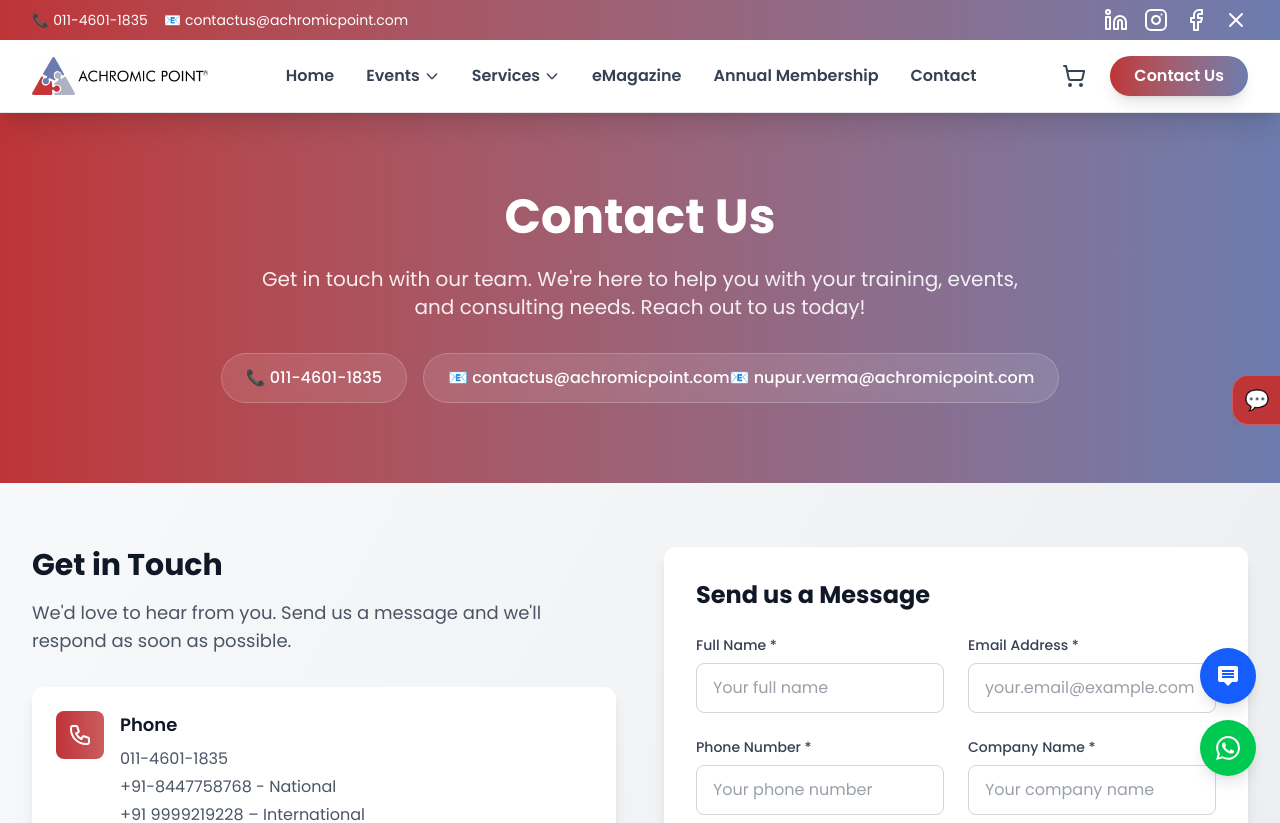
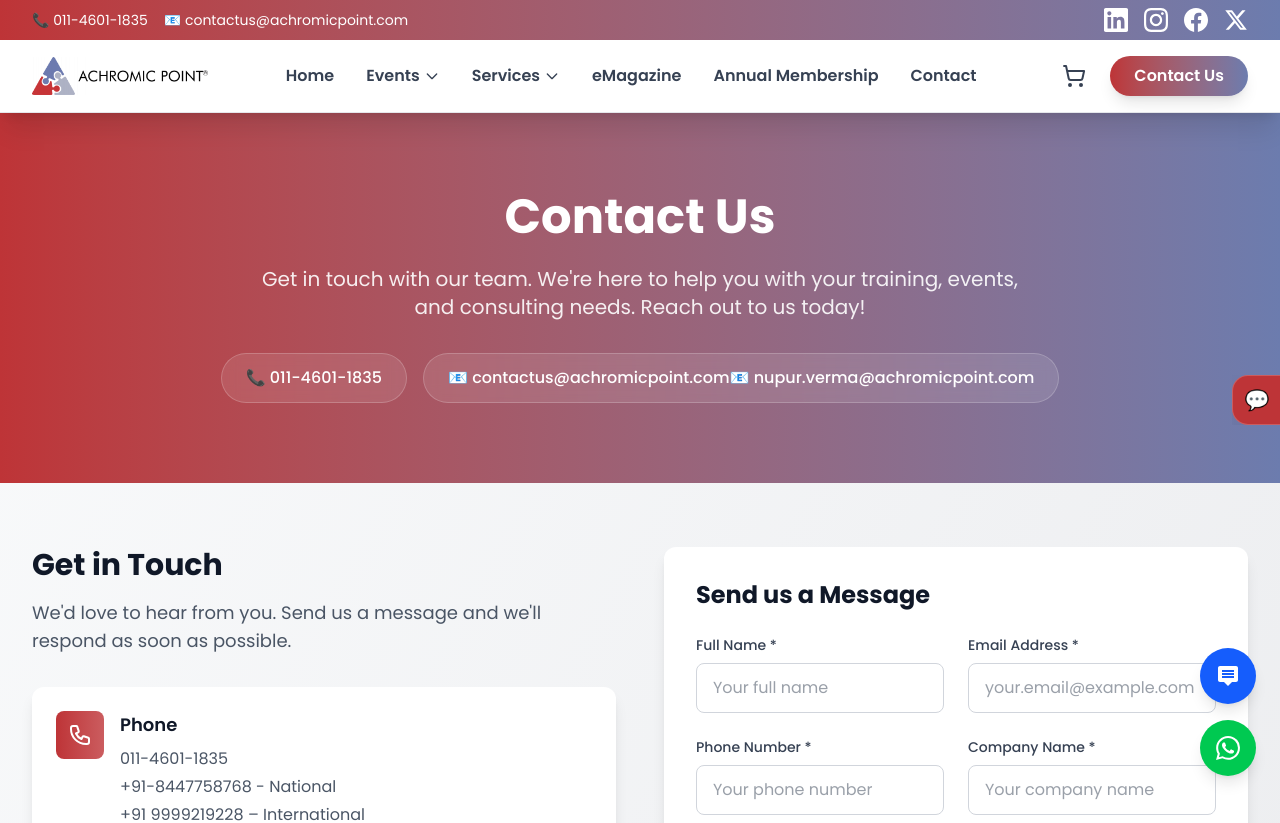
Before and after one commit to rajatv7865v/achromic-web, a Next.js app: page /contact-us in a window 1280 px wide. Shown: the top 823 px of the page. Built offline with nearby package versions, Linux system fonts and the light colour scheme.

Commit message:
add data

```diff
--- a/src/app/contact-us/page.tsx
+++ b/src/app/contact-us/page.tsx
@@ -173,7 +173,7 @@
       title: "Business Hours",
       details: [
         "Monday - Friday: 9:30 AM - 6:00 PM",
-        "1st & 3rd Saturday: 09:30 AM - 6:00 PM",
+        "1st, 3rd & 5th Saturday: 09:30 AM - 6:00 PM",
       ],
       color: "from-[#be3437] to-[#6c7cae]",
     },
@@ -441,7 +441,7 @@
       <div className="bg-gray-100 py-16">
         <div className="max-w-7xl mx-auto px-4 sm:px-6 lg:px-8">
           <div className="text-center mb-12">
-            <h2 className="text-3xl font-bold text-gray-900 mb-4">Find Us</h2>
+            <h2 className="text-3xl font-bold text-gray-900 mb-4">Visit our office in New Delhi</h2>
             <p className="text-lg text-gray-600">
               Visit our office in New Delhi for in-person consultations
             </p>
--- a/src/app/page.tsx
+++ b/src/app/page.tsx
@@ -1082,10 +1082,7 @@
                     </h3>
 
                     <div className='flex items-center justify-between text-sm text-gray-500 mb-4'>
-                      <div className='flex items-center space-x-1'>
-                        <UsersIcon className='w-4 h-4' />
-                        <span>{event.attendees} attendees</span>
-                      </div>
+
                       <div className='flex items-center space-x-1'>
                         {renderStars(event.rating)}
                         <span className='text-xs text-gray-500 ml-1'>
--- a/src/components/Testimonials/index.tsx
+++ b/src/components/Testimonials/index.tsx
@@ -55,32 +55,23 @@
 const testimonials: Testimonial[] = [
   {
     id: 1,
-    name: "Sendil Kumar",
+    name: "Ahmed Zaki",
     initials: "SK",
-    role: "Fraud Risk Professional",
-    company: "Risk Management Expert",
+    role: "Independent Arbitrator",
+    company: "SVP Legal Affairs - Al Hamra Group LLC",
     quote:
-      "Appreciate the Course & Content, Spread over Two days, meticulously planned, & the Trainer is having enough knowledge across wide range of topics in fraud risk space upto POSH. Truly A Complete session, lows- need to give enough time in simulation session, Good One for Fraud Risk Professionals, Kudos to GT & Achromic Point.",
+      `I want to extend my heartfelt appreciation to my fellow outstanding panellists —
+Andrea, Wolora, Awanish and Vijai— for sharing their valuable insights and candid
+perspectives. Your practical advice and thought-provoking contributions made this
+
+discussion truly engaging and impactful.`,
     rating: 5,
     event: "Fraud Risk Management Course",
     gradientFrom: "#6c7cae",
     gradientTo: "#9c408c",
     animation: "animate-bounce-slow",
   },
-  {
-    id: 2,
-    name: "Sarvpriya Sonal",
-    initials: "SS",
-    role: "Tax Professional",
-    company: "GST Expert",
-    quote:
-      "The seminar sessions were really great and in depth for GST with immense learning. Recently I had an opportunity with another such session but it was not in comparison to. On a positive note, if you have material for furthering learning on GST, I will be highly obliged if you do share the same.",
-    rating: 5,
-    event: "GST Seminar",
-    gradientFrom: "#9c408c",
-    gradientTo: "#be3437",
-    animation: "animate-spin-slow",
-  },
+
 ];
 
 export default function Testimonials({ className = "" }: TestimonialsProps) {
--- a/src/components/header/index.tsx
+++ b/src/components/header/index.tsx
@@ -139,31 +139,70 @@
               <a
                 href="https://www.linkedin.com/company/30248529/admin/page-posts/published/"
                 target="_blank"
-                  className="hover:text-white/80 transition-colors"
+                rel="noopener noreferrer"
+                className="text-white transition-colors"
+                aria-label="LinkedIn"
               >
-                  <LinkedinIcon />
+                <svg
+                  className="w-6 h-6"
+                  fill="currentColor"
+                  viewBox="0 0 24 24"
+                >
+                  <path d="M20.447 20.452h-3.554v-5.569c0-1.328-.027-3.037-1.852-3.037-1.853 0-2.136 1.445-2.136 2.939v5.667H9.351V9h3.414v1.561h.046c.477-.9 1.637-1.85 3.37-1.85 3.601 0 4.267 2.37 4.267 5.455v6.286zM5.337 7.433c-1.144 0-2.063-.926-2.063-2.065 0-1.138.92-2.063 2.063-2.063 1.14 0 2.064.925 2.064 2.063 0 1.139-.925 2.065-2.064 2.065zm1.782 13.019H3.555V9h3.564v11.452zM22.225 0H1.771C.792 0 0 .774 0 1.729v20.542C0 23.227.792 24 1.771 24h20.451C23.2 24 24 23.227 24 22.271V1.729C24 .774 23.2 0 22.222 0h.003z" />
+                </svg>
               </a>
               <a
                 href="https://www.instagram.com/achromicpoint/"
                 target="_blank"
-                  className="hover:text-white/80 transition-colors"
+                rel="noopener noreferrer"
+                className="text-white transition-colors"
+                aria-label="Instagram"
               >
-                  <InstagramIcon />
-                </a>
-
-                <a
-                  href="https://www.facebook.com/AchromicPoint"
-                  target="_blank"
-                  className="hover:text-white/80 transition-colors"
+                <svg
+                  className="w-6 h-6"
+                  fill="currentColor"
+                  viewBox="0 0 24 24"
                 >
-                  <FacebookIcon />
+                  <path d="M12 2.163c3.204 0 3.584.012 4.85.07 3.252.148 4.771 1.691 4.919 4.919.058 1.265.069 1.645.069 4.849 0 3.205-.012 3.584-.069 4.849-.149 3.225-1.664 4.771-4.919 4.919-1.266.058-1.644.07-4.85.07-3.204 0-3.584-.012-4.849-.07-3.26-.149-4.771-1.699-4.919-4.92-.058-1.265-.07-1.644-.07-4.849 0-3.204.013-3.583.07-4.849.149-3.227 1.664-4.771 4.919-4.919 1.266-.057 1.645-.069 4.849-.069zm0-2.163c-3.259 0-3.667.014-4.947.072-4.358.2-6.78 2.618-6.98 6.98-.059 1.281-.073 1.689-.073 4.948 0 3.259.014 3.668.072 4.948.2 4.358 2.618 6.78 6.98 6.98 1.281.058 1.689.072 4.948.072 3.259 0 3.668-.014 4.948-.072 4.354-.2 6.782-2.618 6.979-6.98.059-1.28.073-1.689.073-4.948 0-3.259-.014-3.667-.072-4.947-.196-4.354-2.617-6.78-6.979-6.98-1.281-.059-1.69-.073-4.949-.073zm0 5.838c-3.403 0-6.162 2.759-6.162 6.162s2.759 6.163 6.162 6.163 6.162-2.759 6.162-6.163c0-3.403-2.759-6.162-6.162-6.162zm0 10.162c-2.209 0-4-1.79-4-4 0-2.209 1.791-4 4-4s4 1.791 4 4c0 2.21-1.791 4-4 4zm6.406-11.845c-.796 0-1.441.645-1.441 1.44s.645 1.44 1.441 1.44c.795 0 1.439-.645 1.439-1.44s-.644-1.44-1.439-1.44z" />
+                </svg>
               </a>
               <a
                 href="https://www.facebook.com/AchromicPoint"
                 target="_blank"
-                  className="hover:text-white/80 transition-colors"
+                rel="noopener noreferrer"
+                className="text-white transition-colors"
+                aria-label="Facebook"
               >
-                  <X  />
+                <svg
+                  className="w-6 h-6"
+                  fill="currentColor"
+                  viewBox="0 0 24 24"
+                >
+                  <path d="M24 12.073c0-6.627-5.373-12-12-12s-12 5.373-12 12c0 5.99 4.388 10.954 10.125 11.854v-8.385H7.078v-3.47h3.047V9.43c0-3.007 1.792-4.669 4.533-4.669 1.312 0 2.686.235 2.686.235v2.953H15.83c-1.491 0-1.956.925-1.956 1.874v2.25h3.328l-.532 3.47h-2.796v8.385C19.612 23.027 24 18.062 24 12.073z" />
+                </svg>
+              </a>
+              <a
+                href="https://x.com/AchromicPoint"
+                target="_blank"
+                rel="noopener noreferrer"
+                className="text-white transition-colors"
+                aria-label="Facebook"
+              >
+                <svg
+                  className="w-6 h-6"
+                  viewBox="0 0 24 24"
+                  fill="currentColor"
+                  aria-hidden="true"
+                >
+                  <path
+                    d="M18.244 2.25h3.308l-7.227 8.26
+    8.502 11.24h-6.654l-5.21-6.817
+    -5.966 6.817H1.688l7.73-8.835
+    -8.147-10.665h6.82l4.713 6.231
+    5.44-6.231zm-1.16 17.52h1.833
+    L7.084 4.126H5.117z"
+                  />
+                </svg>
               </a>
             </div>
             </div>
--- a/src/components/whatsapp-icon/index.tsx
+++ b/src/components/whatsapp-icon/index.tsx
@@ -8,7 +8,7 @@
 }
 
 const WhatsAppIcon: React.FC<WhatsAppIconProps> = ({
-  phoneNumber = "+919876543210", // Default phone number, replace with your actual number
+  phoneNumber = "+918447758768", // Default phone number, replace with your actual number
   message = "Hello! I'm interested in your services."
 }) => {
   const handleWhatsAppClick = () => {
```
Also changed, not shown: src/components/contact-sidebar/index.tsx (+50 -50 lines), src/components/footer/index.tsx (+54 -13 lines). Lines whose indentation alone changed are shown as unchanged.
